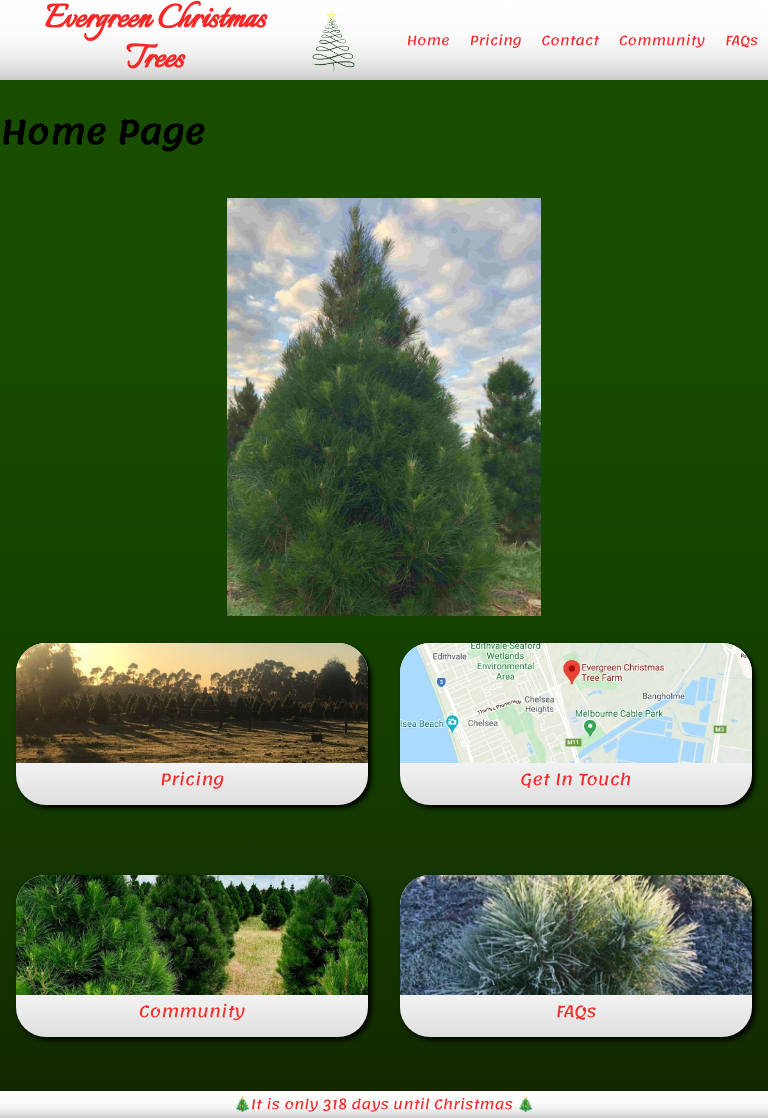
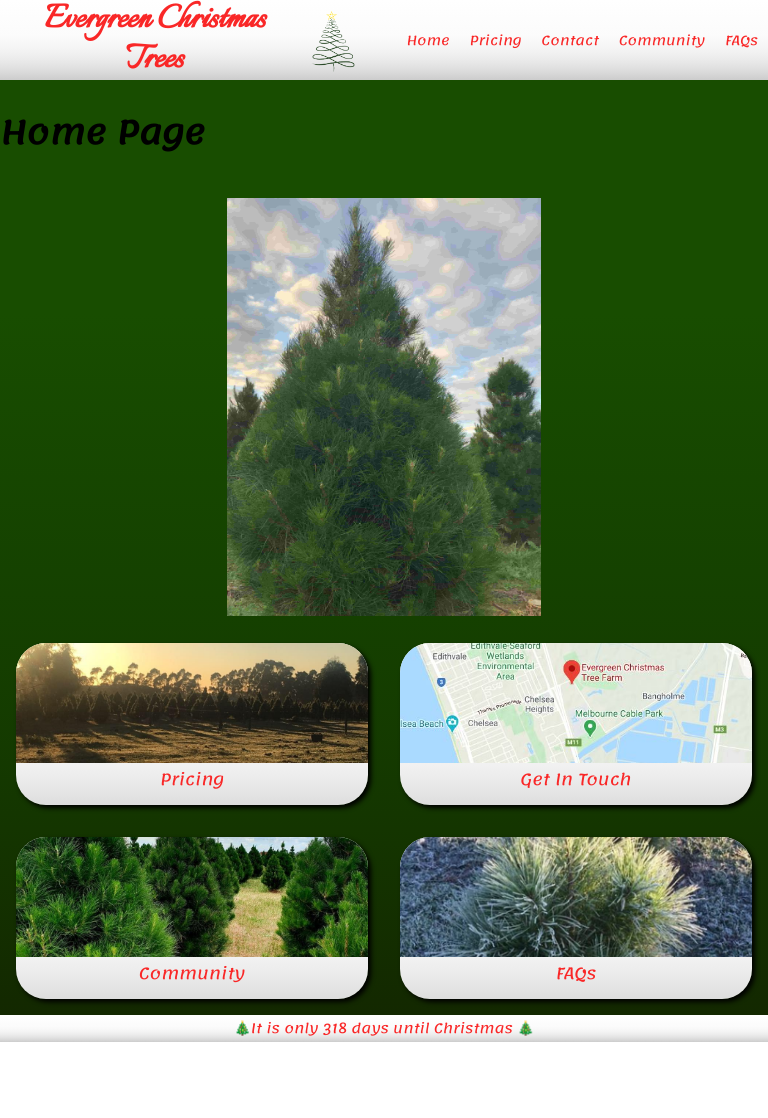
Before and after one commit to justjooshing/next-evergreen-christmas-trees, a Next.js app: page / in a window 768 px wide. After the commit the page ends 1042 px from the top, so only its background shows below. Built offline with nearby package versions, Linux system fonts and the light colour scheme.

Commit message:
remove grid row size due to spacing issue

```diff
--- a/styles/Card.module.css
+++ b/styles/Card.module.css
@@ -11,7 +11,6 @@
 @media (min-width: 638px) and (max-width: 945px) {
   .card_grid_wrapper {
     grid-template-columns: repeat(2, minmax(200px, 1fr));
-    grid-template-rows: repeat(2, minmax(200px, 1fr));
   }
 }
 
```
